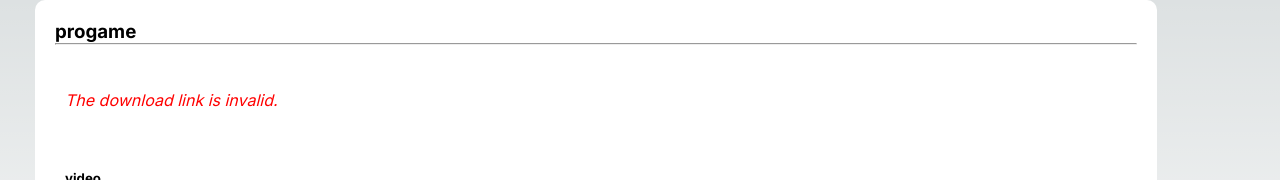
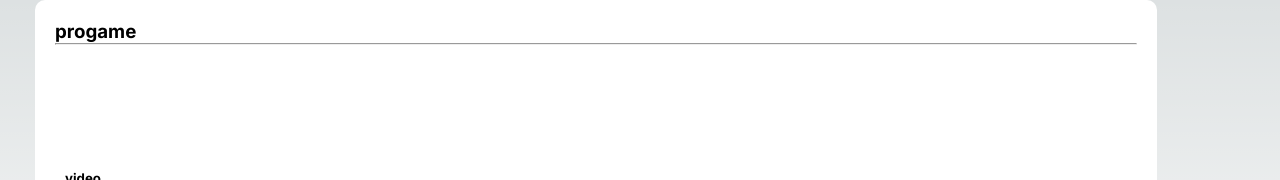
Before and after one commit to Omaralkhanjy94/omaralkhanji94, a Next.js app: page /projects/1 in a window 1280 px wide. Shown: the part 100-280 px from the top of the page. Built offline with nearby package versions, Linux system fonts and the light colour scheme.

Commit message:
Update projectDetails.jsx
{/* <i style={{color:`${messagecolor}`, fontSize:"12pt"}}>{message}</i>  */}

```diff
--- a/app/components/projectDetails.jsx
+++ b/app/components/projectDetails.jsx
@@ -43,7 +43,7 @@ export default function ProjectDetails({projectId, project}){
             <hr/>
             <div style={{padding:"25px 10px 5px 10px"} }>
                 <br/>
-             <i style={{color:`${messagecolor}`, fontSize:"12pt"}}>{message}</i>
+             {/* <i style={{color:`${messagecolor}`, fontSize:"12pt"}}>{message}</i>  */}
              <br/><br/>
              {/* <DownloadLink dl={`/public/files/proj8.apk`}/> */}
              <br/><br/>
```
